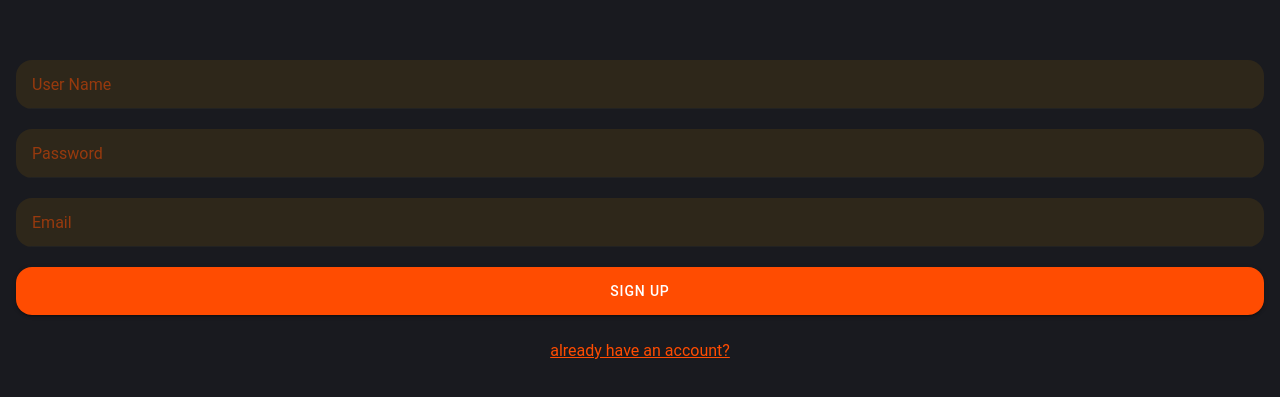
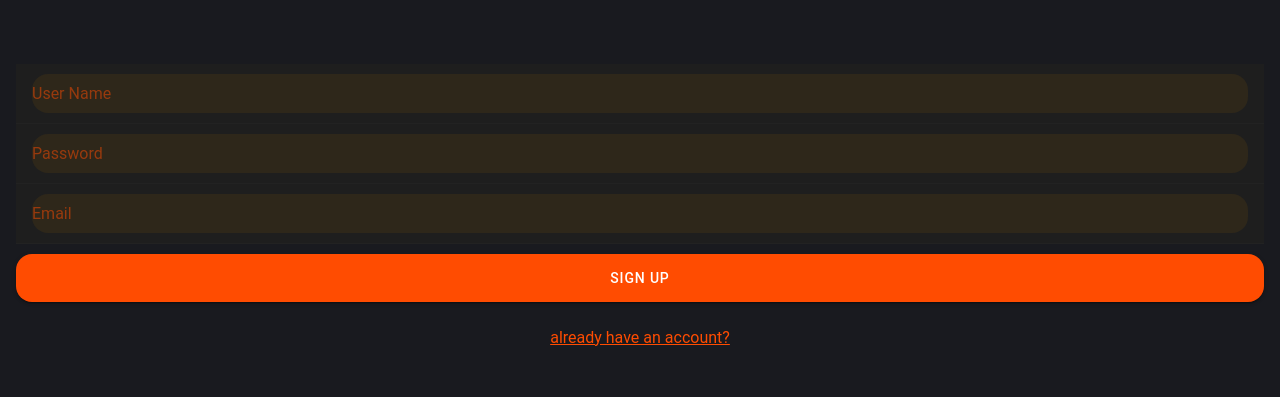
Before and after one commit to Kananmas/crud-app-project, a React (Create React App) app: page /signup in a window 1280 px wide. Shown: the part 195-592 px from the top of the page. Built offline with nearby package versions, Linux system fonts and the light colour scheme.

Commit message:
feat: add styled-components to Input

```diff
--- a/src/components/Input/index.jsx
+++ b/src/components/Input/index.jsx
@@ -1,19 +1,18 @@
 // global components
-import { IonInput, IonItem } from "@ionic/react";
+import { IonItem } from "@ionic/react";
 // styles
-import "./style.css";
+import { StylesIonInput } from "./index.styled";
 
 export function Input(props) {
   return (
     <IonItem class="custom">
-      <IonInput
+      <StylesIonInput
         color={props.color}
         placeholder={props.placeholder}
         type={props.type}
         value={props.value}
         onIonChange={props.onChange}
-        class="custom"
-      ></IonInput>
+      ></StylesIonInput>
     </IonItem>
   );
 }
--- /dev/null
+++ b/src/components/Input/index.styled.js
@@ -0,0 +1,11 @@
+// styled-components
+import styled from "styled-components";
+// global components
+import { IonInput } from "@ionic/react";
+
+export const StylesIonInput = styled(IonInput)`
+  --background: #2e271a;
+  --highlight-color-focused: #ff4c01;
+  margin: 10px 0;
+  border-radius: 16px;
+`;
--- a/src/components/Input/style.css
+++ /dev/null
@@ -1,6 +0,0 @@
-ion-item.custom {
-  --background: #2e271a;
-  --highlight-color-focused: #ff4c01;
-  margin: 10px 0;
-  border-radius: 16px;
-}
```
